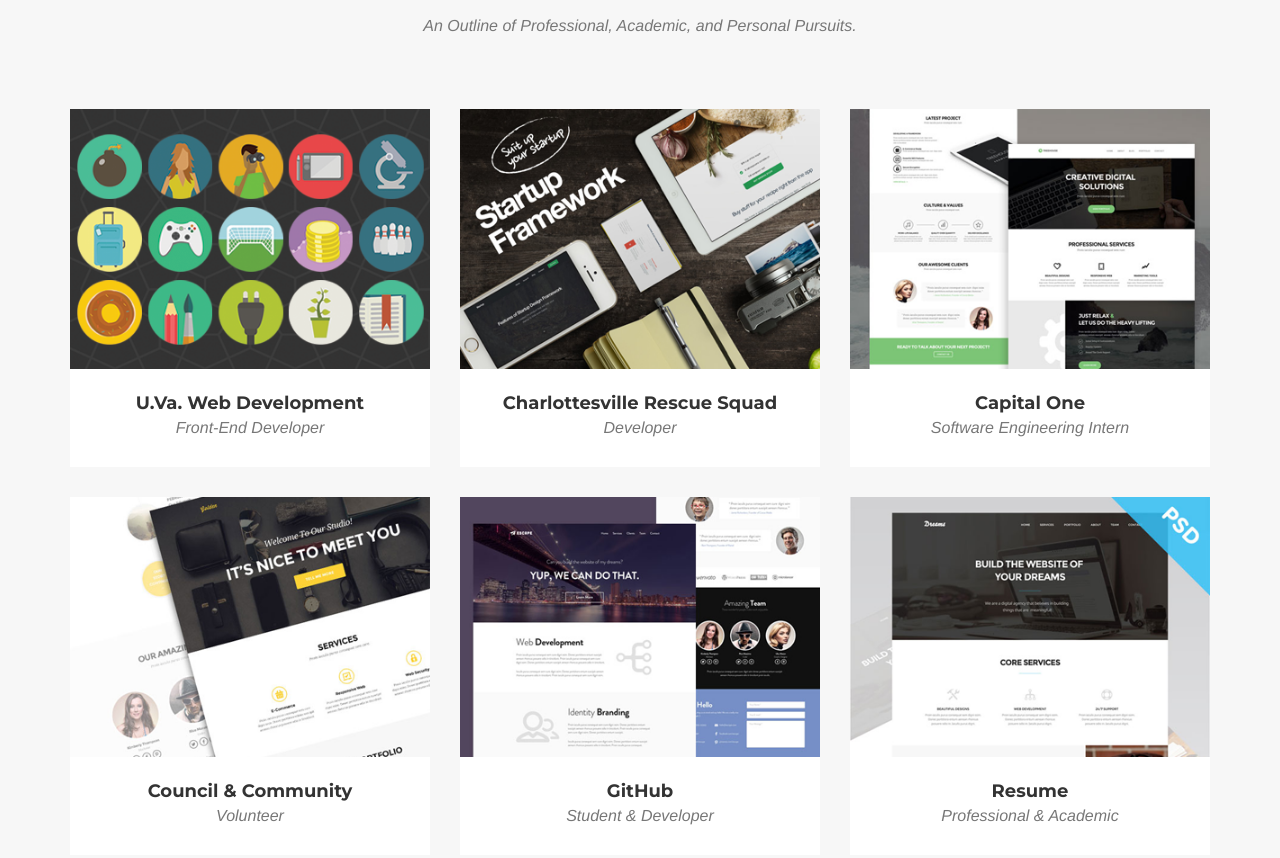
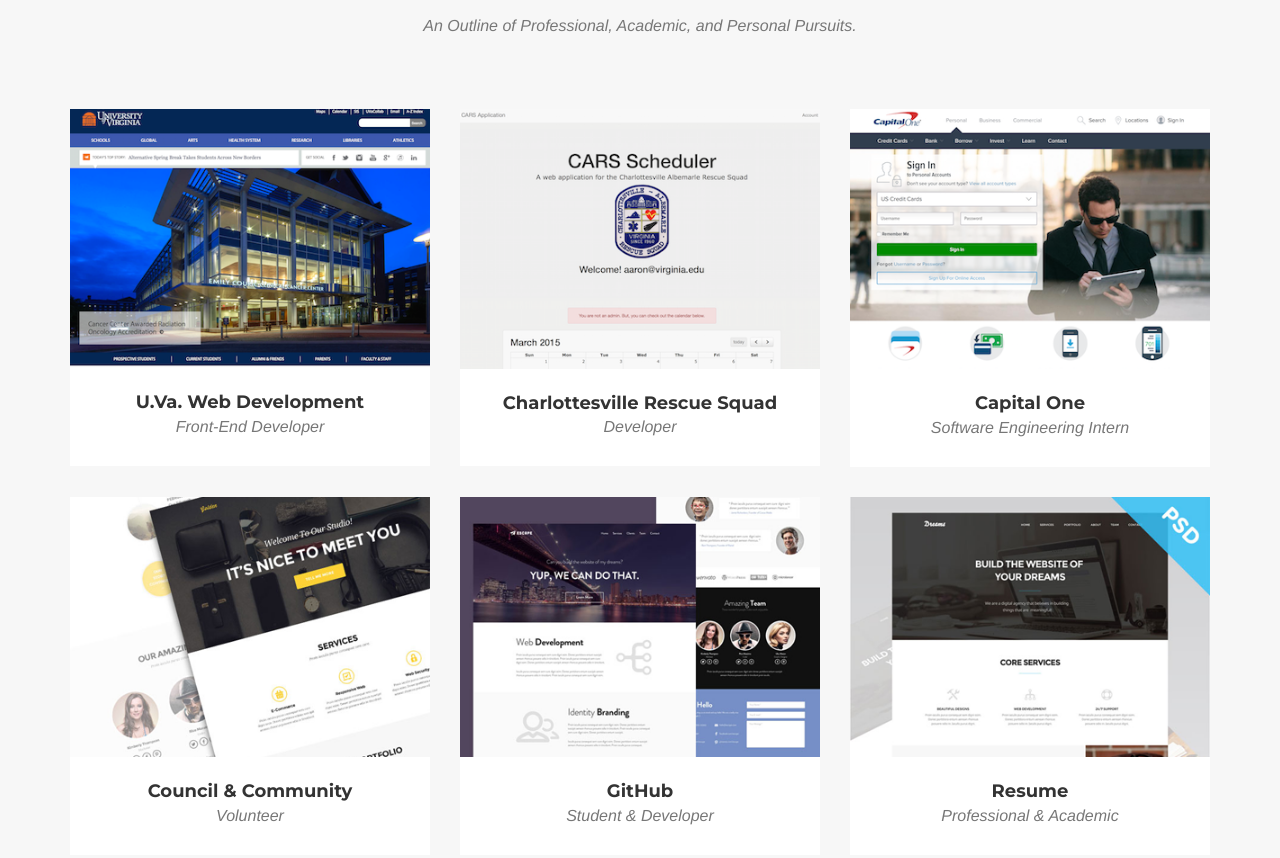
Before and after one commit to alamon4/alamon4.github.io, a plain HTML site: page index.html in a window 1280 px wide. Shown: the part 1657-2515 px from the top of the page. Drawn offline with nearby package versions, Linux system fonts and the light colour scheme; a web font is replaced by a local one.

Commit message:
images, links and beautification;

```diff
--- a/css/style.css
+++ b/css/style.css
@@ -35,14 +35,14 @@
 }
 
 a {
-    color: #fed136;
+    color: #e8b201;
 }
 
 a:hover,
 a:focus,
 a:active,
 a.active {
-    color: #fec503;
+    color: #e8b201;
 }
 
 h1,
--- a/index.html
+++ b/index.html
@@ -133,7 +133,7 @@
                                 <i class="fa fa-plus fa-3x"></i>
                             </div>
                         </div>
-                        <img src="img/portfolio/roundicons.png" class="img-responsive" alt="">
+                        <img src="img/portfolio/uva_sm.png" class="img-responsive" alt="">
                     </a>
                     <div class="portfolio-caption">
                         <h4>U.Va. Web Development</h4>
@@ -147,7 +147,7 @@
                                 <i class="fa fa-plus fa-3x"></i>
                             </div>
                         </div>
-                        <img src="img/portfolio/startup-framework.png" class="img-responsive" alt="">
+                        <img src="img/portfolio/car_sm.png" class="img-responsive" alt="">
                     </a>
                     <div class="portfolio-caption">
                         <h4>Charlottesville Rescue Squad</h4>
@@ -161,7 +161,7 @@
                                 <i class="fa fa-plus fa-3x"></i>
                             </div>
                         </div>
-                        <img src="img/portfolio/treehouse.png" class="img-responsive" alt="">
+                        <img src="img/portfolio/c1_sm.png" class="img-responsive" alt="">
                     </a>
                     <div class="portfolio-caption">
                         <h4>Capital One</h4>
```
Also changed, not shown: img/portfolio/c1_sm.png (added), img/portfolio/car_sm.png (added), img/portfolio/roundicons.png (deleted), img/portfolio/uva_sm.png (added), img/team/1.jpg (deleted), img/team/2.jpg, img/team/3.jpg (deleted), 4 other files.
